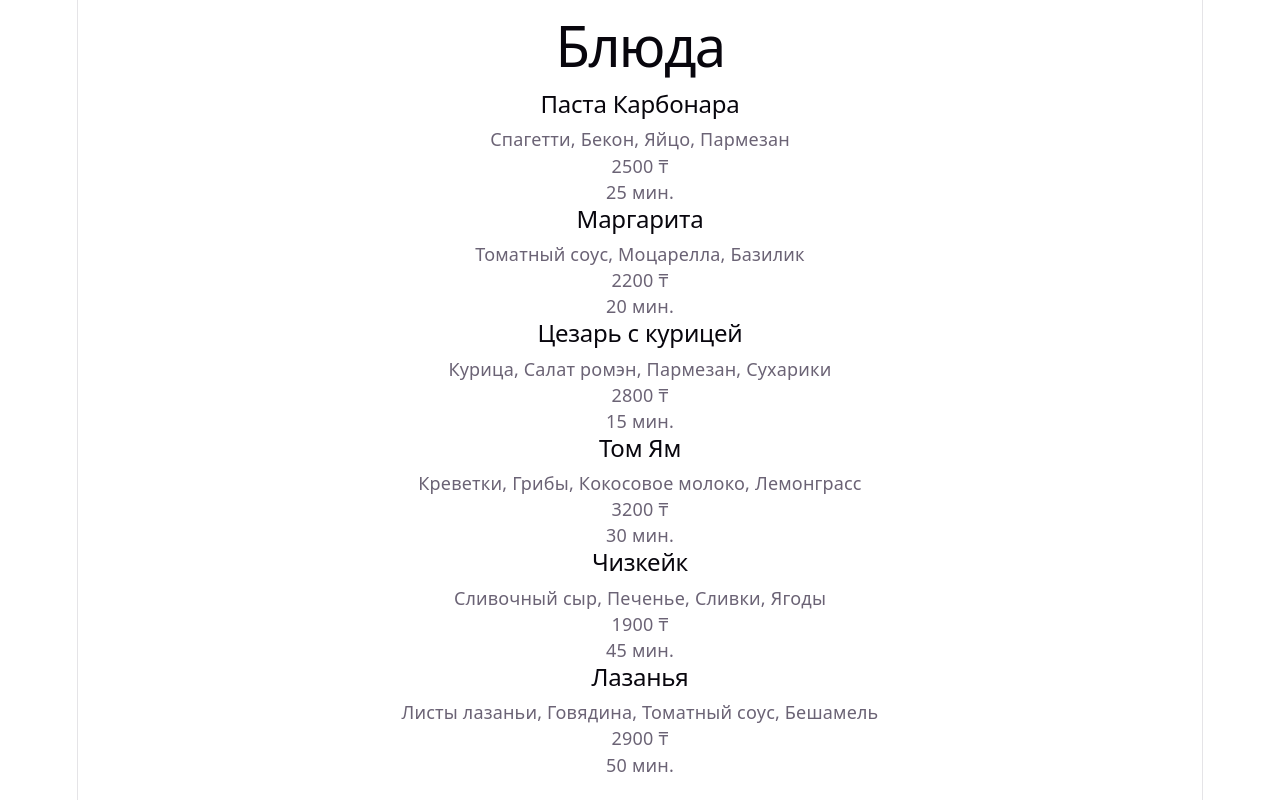
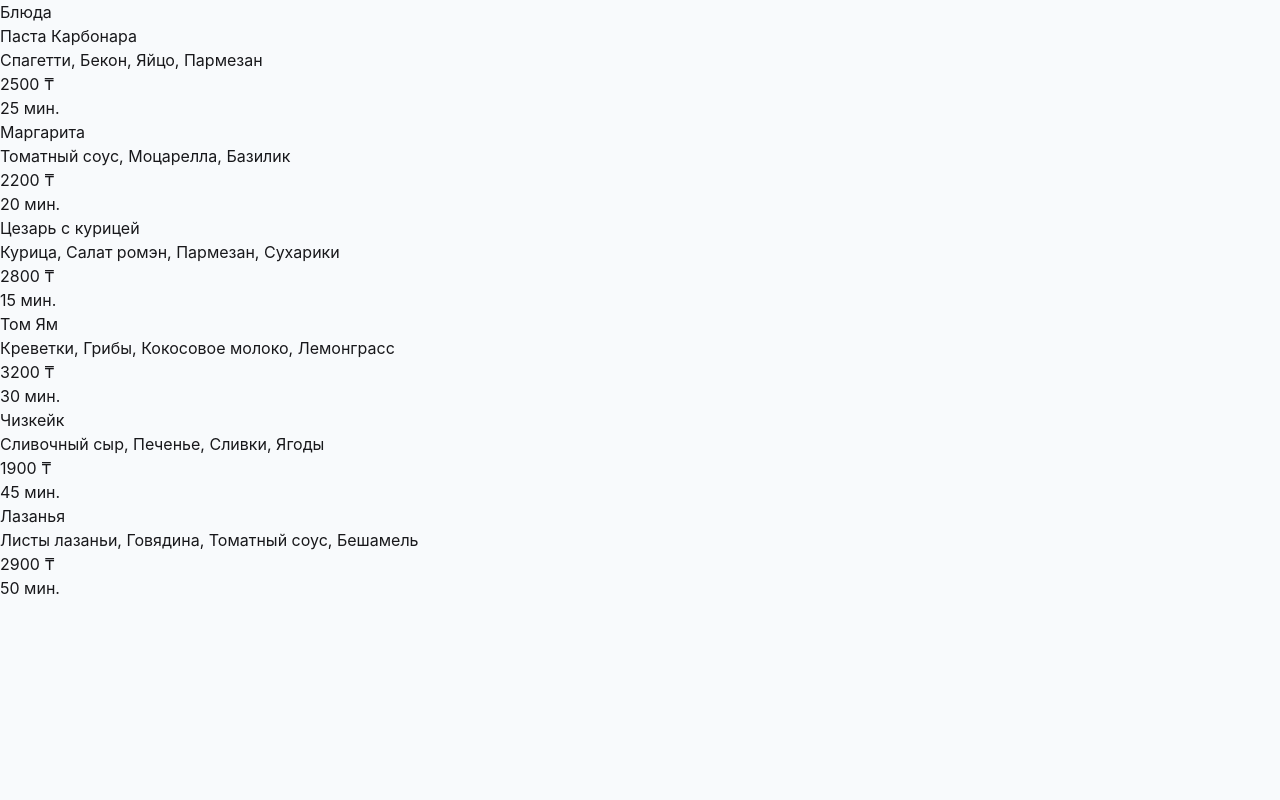
Before and after one commit to TeGaLeX15/dishes-app, a React (Vite) app: page /dishes in a window 1280 px wide. Built offline with nearby package versions, Linux system fonts and the light colour scheme; data requests are answered from the project's data file.

Commit message:
style: add global styles

```diff
--- a/package.json
+++ b/package.json
@@ -12,6 +12,7 @@
   },
   "dependencies": {
     "@hookform/resolvers": "^5.9.1",
+    "@tailwindcss/vite": "^4.3.3",
     "@tanstack/react-query": "^5.103.2",
     "axios": "^1.20.0",
     "lucide-react": "^1.47.0",
@@ -19,6 +20,7 @@
     "react-dom": "^19.2.8",
     "react-hook-form": "^7.88.0",
     "react-router-dom": "^7.18.4",
+    "tailwindcss": "^4.3.3",
     "zod": "^4.6.5"
   },
   "devDependencies": {
--- a/src/index.css
+++ b/src/index.css
@@ -1,111 +1,67 @@
+@import "tailwindcss";
+
+@theme {
+  --font-sans: Inter, ui-sans-serif, system-ui, sans-serif;
+
+  --color-background: #f8fafc;
+  --color-foreground: #18181b;
+
+  --color-muted: #64748b;
+  --color-border: #e2e8f0;
+
+  --color-primary: #16a34a;
+  --color-primary-hover: #15803d;
+}
+
 :root {
-  --text: #6b6375;
-  --text-h: #08060d;
-  --bg: #fff;
-  --border: #e5e4e7;
-  --code-bg: #f4f3ec;
-  --accent: #aa3bff;
-  --accent-bg: rgba(170, 59, 255, 0.1);
-  --accent-border: rgba(170, 59, 255, 0.5);
-  --social-bg: rgba(244, 243, 236, 0.5);
-  --shadow:
-    rgba(0, 0, 0, 0.1) 0 10px 15px -3px, rgba(0, 0, 0, 0.05) 0 4px 6px -2px;
+  font-family: var(--font-sans);
+  color: var(--color-foreground);
+  background: var(--color-background);
 
-  --sans: system-ui, 'Segoe UI', Roboto, sans-serif;
-  --heading: system-ui, 'Segoe UI', Roboto, sans-serif;
-  --mono: ui-monospace, Consolas, monospace;
-
-  font: 18px/145% var(--sans);
-  letter-spacing: 0.18px;
-  color-scheme: light dark;
-  color: var(--text);
-  background: var(--bg);
   font-synthesis: none;
   text-rendering: optimizeLegibility;
   -webkit-font-smoothing: antialiased;
   -moz-osx-font-smoothing: grayscale;
-
-  @media (max-width: 1024px) {
-    font-size: 16px;
-  }
 }
 
-@media (prefers-color-scheme: dark) {
-  :root {
-    --text: #9ca3af;
-    --text-h: #f3f4f6;
-    --bg: #16171d;
-    --border: #2e303a;
-    --code-bg: #1f2028;
-    --accent: #c084fc;
-    --accent-bg: rgba(192, 132, 252, 0.15);
-    --accent-border: rgba(192, 132, 252, 0.5);
-    --social-bg: rgba(47, 48, 58, 0.5);
-    --shadow:
-      rgba(0, 0, 0, 0.4) 0 10px 15px -3px, rgba(0, 0, 0, 0.25) 0 4px 6px -2px;
-  }
+*,
+*::before,
+*::after {
+  box-sizing: border-box;
+}
 
-  #social .button-icon {
-    filter: invert(1) brightness(2);
-  }
+html {
+  min-width: 320px;
+  background: var(--color-background);
+}
+
+body {
+  min-width: 320px;
+  min-height: 100vh;
+  margin: 0;
+}
+
+button,
+input,
+textarea,
+select {
+  font: inherit;
+}
+
+button {
+  cursor: pointer;
+}
+
+img {
+  display: block;
+  max-width: 100%;
+}
+
+a {
+  color: inherit;
+  text-decoration: none;
 }
 
 #root {
-  width: 1126px;
-  max-width: 100%;
-  margin: 0 auto;
-  text-align: center;
-  border-inline: 1px solid var(--border);
-  min-height: 100svh;
-  display: flex;
-  flex-direction: column;
-  box-sizing: border-box;
+  min-height: 100vh;
 }
-
-body {
-  margin: 0;
-}
-
-h1,
-h2 {
-  font-family: var(--heading);
-  font-weight: 500;
-  color: var(--text-h);
-}
-
-h1 {
-  font-size: 56px;
-  letter-spacing: -1.68px;
-  margin: 32px 0;
-  @media (max-width: 1024px) {
-    font-size: 36px;
-    margin: 20px 0;
-  }
-}
-h2 {
-  font-size: 24px;
-  line-height: 118%;
-  letter-spacing: -0.24px;
-  margin: 0 0 8px;
-  @media (max-width: 1024px) {
-    font-size: 20px;
-  }
-}
-p {
-  margin: 0;
-}
-
-code,
-.counter {
-  font-family: var(--mono);
-  display: inline-flex;
-  border-radius: 4px;
-  color: var(--text-h);
-}
-
-code {
-  font-size: 15px;
-  line-height: 135%;
-  padding: 4px 8px;
-  background: var(--code-bg);
-}
--- a/vite.config.ts
+++ b/vite.config.ts
@@ -1,7 +1,8 @@
 import react from '@vitejs/plugin-react'
+import tailwindcss from '@tailwindcss/vite'
 import { defineConfig } from 'vite'
 
 // https://vite.dev/config/
 export default defineConfig({
-  plugins: [react()],
+  plugins: [react(), tailwindcss()],
 })
```
Also changed, not shown: 1 other file (tests, documents, lock files or other folders).
